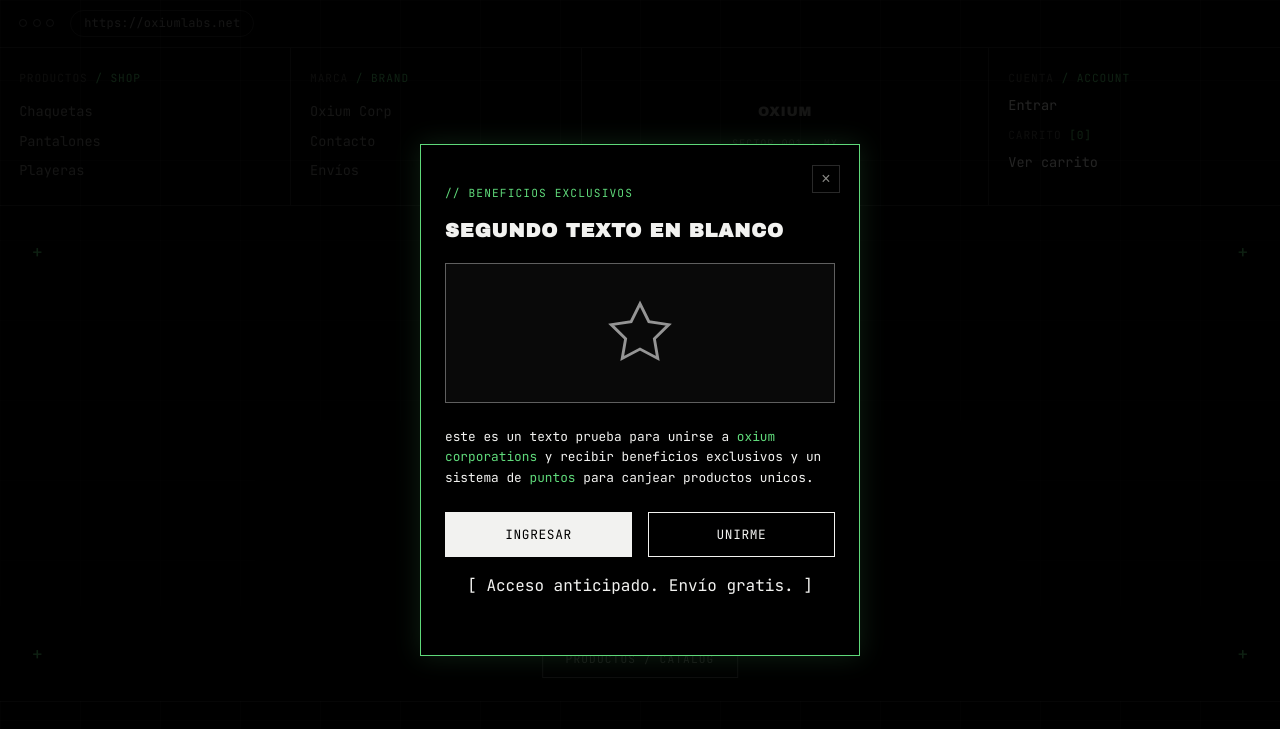
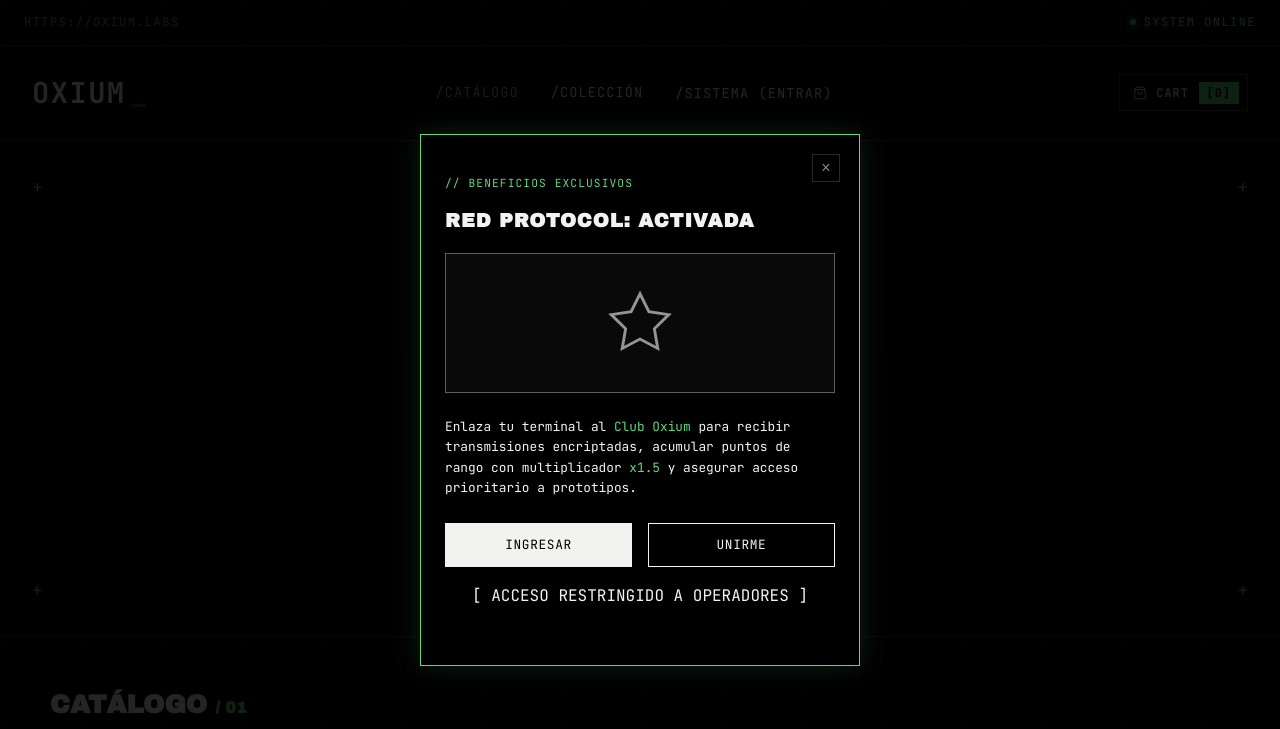
Before and after one commit to OXIUMLABS/OXIUM, a plain HTML site: page index.html in a window 1280 px wide. Shown: the top 729 px of the page. Drawn offline with Linux system fonts and the light colour scheme.

Commit message:
Add files via upload

```diff
--- a/index.html
+++ b/index.html
@@ -7,42 +7,42 @@
   <link rel="preconnect" href="https://fonts.googleapis.com">
   <link rel="preconnect" href="https://fonts.gstatic.com" crossorigin>
   <link href="https://fonts.googleapis.com/css2?family=Archivo+Black&family=JetBrains+Mono:wght@400;500;700&display=swap" rel="stylesheet">
-  <link rel="stylesheet" href="styles.css?v=104" />
+  <!-- Forzamos la actualización de caché en tu Mac cambiando la versión a ?v=105 -->
+  <link rel="stylesheet" href="styles.css?v=105" />
 </head>
 <body>
 
   <div class="grid-overlay" aria-hidden="true"></div>
 
-  <!-- BARRA TIPO VENTANA DE NAVEGADOR -->
+  <!-- BARRA DE ESTADO SUPERIOR (ESTILO TERMINAL TÁCTICA) -->
   <div class="chrome-bar">
-    <div class="chrome-dots"><span></span><span></span><span></span></div>
-    <div class="chrome-url">https://oxiumlabs.net</div>
+    <div class="chrome-url">HTTPS://OXIUM.LABS</div>
     <div class="chrome-spacer"></div>
+    <div class="system-status">
+      <span class="status-dot"></span> SYSTEM ONLINE
+    </div>
   </div>
 
-  <!-- NAV -->
+  <!-- NAVEGACIÓN PRINCIPAL (HEADER MINIMALISTA DE REFERENCIA) -->
   <header class="nav">
-    <div class="nav-col">
-      <p class="nav-label">Productos <span>/ shop</span></p>
-      <a href="#catalogo">Chaquetas</a>
-      <a href="#catalogo">Pantalones</a>
-      <a href="#catalogo">Playeras</a>
+    <div class="nav-brand-area">
+      <a href="#" class="wordmark">OXIUM <span class="brand-cursor">_</span></a>
     </div>
-    <div class="nav-col">
-      <p class="nav-label">Marca <span>/ brand</span></p>
-      <a href="#club">Oxium Corp</a>
-      <a href="#contacto">Contacto</a>
-      <a href="#contacto">Envíos</a>
+
+    <div class="nav-links-center">
+      <a href="#catalogo" class="active">/CATÁLOGO</a>
+      <a href="#club">/COLECCIÓN</a>
+      <button id="openAccountBtn" class="nav-terminal-link">/SISTEMA (<span id="navUserLabel">ENTRAR</span>)</button>
     </div>
-    <div class="nav-col nav-col--wordmark">
-      <a href="#" class="wordmark">OXIUM</a>
-      <p class="wordmark-sub">Sector 001 · MX</p>
-    </div>
-    <div class="nav-col nav-col--actions">
-      <p class="nav-label">Cuenta <span>/ account</span></p>
-      <button id="openAccountBtn" class="link-btn"><span id="navUserLabel">Entrar</span></button>
-      <p class="nav-label">Carrito <span id="cartCount">[0]</span></p>
-      <button id="openCartBtn" class="link-btn">Ver carrito</button>
+
+    <div class="nav-cart-area">
+      <button id="openCartBtn" class="cart-block-btn">
+        <svg viewBox="0 0 24 24" fill="none" stroke="currentColor" stroke-width="1.5" class="cart-icon">
+          <path d="M6 2L3 6v14a2 2 0 0 0 2 2h14a2 2 0 0 0 2-2V6l-3-4H6zM3 6h18M16 10a4 4 0 0 1-8 0" />
+        </svg>
+        <span class="cart-text">CART</span>
+        <span id="cartCount" class="cart-badge">0</span>
+      </button>
     </div>
   </header>
 
@@ -169,7 +169,6 @@
     <div class="panel">
       <button class="close-btn" data-close="accountOverlay">&times;</button>
 
-      <!-- VISTA 1: Autenticación Avanzada -->
       <div id="authView">
         <p class="panel-label">Acceso / 03</p>
         <h3 id="authTitle">Establecer terminal</h3>
@@ -187,7 +186,6 @@
         </p>
       </div>
 
-      <!-- VISTA 2: Mi Perfil Avanzado (SPA Interno) -->
       <div id="profileView" class="hidden">
         <p class="panel-label">Terminal / Activa</p>
         <div class="profile-head">
@@ -209,7 +207,6 @@
         </div>
         <p id="levelDesc" class="fineprint level-desc"></p>
 
-        <!-- SUB-SECCIÓN: Configuración de Parámetros/Preferencias -->
         <p class="panel-label">// PARÁMETROS GENERALES</p>
         <div class="profile-settings-block">
           <div class="setting-item">
@@ -232,7 +229,6 @@
           <button id="savePrefsBtn" class="btn full" style="font-size:0.7rem; padding:0.5rem; margin-top:0.8rem;">Actualizar Configuración</button>
         </div>
 
-        <!-- SUB-SECCIÓN: Administración de cuenta -->
         <p class="panel-label" style="margin-top: 1.5rem;">// ADMINISTRACIÓN DE TERMINAL</p>
         <div class="profile-settings-block">
           <input id="updateEmail" type="email" placeholder="Modificar Correo electrónico" />
@@ -272,18 +268,18 @@
     <div class="panel promo-modal">
       <button class="close-btn" id="closePromoBtn">&times;</button>
       <p class="panel-label">// BENEFICIOS EXCLUSIVOS</p>
-      <h3 class="wordmark" style="font-size: 1.2rem; margin-bottom: 1rem;">segundo texto en blanco</h3>
+      <h3 class="wordmark" style="font-size: 1.2rem; margin-bottom: 1rem;">RED PROTOCOL: ACTIVADA</h3>
       <div class="product-swatch" style="height: 140px; margin-bottom: 1.5rem; background: rgba(95, 217, 122, 0.05); border-color: var(--line-strong);">
         <svg viewBox="0 0 24 24" fill="none" stroke="var(--accent)" stroke-width="1"><path d="M12 2l3.09 6.26L22 9.27l-5 4.87 1.18 6.88L12 17.77l-6.18 3.25L7 14.14 2 9.27l6.91-1.01L12 2z"/></svg>
       </div>
       <p class="hero-sub" style="font-size: 0.8rem; text-align: left; margin-bottom: 1.5rem; color: var(--text);">
-        este es un texto prueba para unirse a <span style="color: var(--accent);">oxium corporations</span> y recibir beneficios exclusivos y un sistema de <span style="color: var(--accent);">puntos</span> para canjear productos unicos.
+        Enlaza tu terminal al <span style="color: var(--accent);">Club Oxium</span> para recibir transmisiones encriptadas, acumular puntos de rango con multiplicador <span style="color: var(--accent);">x1.5</span> y asegurar acceso prioritario a prototipos.
       </p>
       <div style="display: grid; grid-template-columns: 1fr 1fr; gap: 1rem;">
         <button id="promoLoginBtn" class="btn">INGRESAR</button>
         <button id="promoRegBtn" class="btn btn-outline">UNIRME</button>
       </div>
-      <p class="fineprint" style="text-align: center; margin-top: 1rem;">[ Acceso anticipado. Envío gratis. ]</p>
+      <p class="fineprint" style="text-align: center; margin-top: 1rem;">[ ACCESO RESTRINGIDO A OPERADORES ]</p>
     </div>
   </div>
 
--- a/styles.css
+++ b/styles.css
@@ -40,88 +40,95 @@ a { color: inherit; text-decoration: none; }
   opacity: 0.4;
 }
 
-/* ---------- Barra tipo navegador ---------- */
+/* ---------- Barra de Estado (Terminal Táctica) ---------- */
 .chrome-bar {
   position: relative;
-  z-index: 2;
+  z-index: 5;
   display: flex;
   align-items: center;
-  gap: 1rem;
-  padding: 0.6rem 1.2rem;
+  padding: 0.8rem 1.5rem;
   border-bottom: 1px solid var(--line);
   font-size: 0.75rem;
-  color: var(--text-dim);
+  font-family: var(--font-mono);
+  letter-spacing: 0.12em;
 }
-.chrome-dots { display: flex; gap: 0.35rem; }
-.chrome-dots span {
-  width: 8px; height: 8px;
+.chrome-url { color: var(--text-dim); }
+.chrome-spacer { flex: 1; }
+.system-status { color: var(--accent); display: flex; align-items: center; gap: 0.5rem; font-weight: 500; }
+.status-dot {
+  width: 6px; height: 6px;
+  background-color: var(--accent);
   border-radius: 50%;
-  border: 1px solid var(--line-strong);
+  box-shadow: 0 0 6px var(--accent);
+  display: inline-block;
 }
-.chrome-url {
-  border: 1px solid var(--line);
-  padding: 0.2rem 0.8rem;
-  border-radius: 999px;
-  letter-spacing: 0.02em;
-}
-.chrome-spacer { flex: 1; }
 
-/* ---------- Nav ---------- */
+/* ---------- Nav (Header Estilo Custom de Referencia) ---------- */
 .nav {
   position: relative;
-  z-index: 2;
-  display: grid;
-  grid-template-columns: 1fr 1fr 1.4fr 1fr;
+  z-index: 5;
+  display: flex;
+  align-items: center;
+  justify-content: space-between;
+  padding: 1.5rem 2rem;
   border-bottom: 1px solid var(--line);
+  background: var(--bg);
 }
-.nav-col {
-  padding: 1.4rem 1.2rem;
-  border-right: 1px solid var(--line);
+.nav-brand-area { display: flex; align-items: center; }
+.wordmark {
+  font-family: var(--font-mono);
+  font-size: 1.8rem;
+  font-weight: 700;
+  letter-spacing: 0.05em;
+  color: var(--text);
   display: flex;
-  flex-direction: column;
-  gap: 0.5rem;
+  align-items: center;
 }
-.nav-col:last-child { border-right: none; }
-.nav-col a { font-size: 0.85rem; color: var(--text-dim); }
-.nav-col a:hover { color: var(--text); }
-.nav-label {
-  font-size: 0.7rem;
+.brand-cursor {
+  color: var(--accent);
+  margin-left: 0.3rem;
+  font-weight: 900;
+  animation: pulseCursor 0.8s infinite alternate;
+}
+@keyframes pulseCursor { from { opacity: 0; } to { opacity: 1; } }
+
+.nav-links-center { display: flex; align-items: center; gap: 2rem; }
+.nav-links-center a, .nav-terminal-link {
+  font-size: 0.85rem;
+  font-family: var(--font-mono);
+  letter-spacing: 0.08em;
+  color: var(--text);
   text-transform: uppercase;
-  letter-spacing: 0.08em;
-  color: var(--text-faint);
-  margin: 0 0 0.3rem;
-}
-.nav-label span { color: var(--accent); }
-.nav-col--wordmark {
-  align-items: center;
-  justify-content: center;
-  text-align: center;
-}
-.wordmark {
-  font-family: var(--font-display);
-  font-size: 1.6rem;
-  letter-spacing: 0.05em;
-}
-.wordmark-sub {
-  font-size: 0.65rem;
-  color: var(--text-faint);
-  text-transform: uppercase;
-  letter-spacing: 0.08em;
-  margin: 0.3rem 0 0;
-}
-.nav-col--actions { gap: 0.2rem; }
-.link-btn {
   background: none;
   border: none;
-  color: var(--text);
-  font-family: var(--font-mono);
-  font-size: 0.85rem;
-  text-align: left;
   padding: 0;
   cursor: pointer;
-  margin-bottom: 0.6rem;
+  transition: color 0.2s ease;
 }
-.link-btn:hover { color: var(--text-dim); }
+.nav-links-center a.active, .nav-links-center a:hover, .nav-terminal-link:hover { color: var(--accent); }
+
+.nav-cart-area { display: flex; align-items: center; }
+.cart-block-btn {
+  background: transparent;
+  border: 1px solid var(--accent-dim);
+  color: var(--text);
+  display: flex;
+  align-items: center;
+  font-family: var(--font-mono);
+  padding: 0.4rem 0.5rem 0.4rem 0.8rem;
+  font-size: 0.75rem;
+  letter-spacing: 0.08em;
+  cursor: pointer;
+  gap: 0.6rem;
+  transition: border-color 0.2s, box-shadow 0.2s;
+}
+.cart-block-btn:hover { border-color: var(--accent); box-shadow: 0 0 10px rgba(95, 217, 122, 0.1); }
+.cart-icon { width: 14px; height: 14px; }
+.cart-text { font-weight: 500; }
+.cart-badge {
+  background: var(--accent); color: #000; font-weight: 700;
+  padding: 0.2rem 0.5rem; display: inline-flex; align-items: center; justify-content: center; min-width: 20px;
+}
 
 /* ---------- Hero ---------- */
 .hero {
@@ -147,159 +154,67 @@ a { color: inherit; text-decoration: none; }
   filter: grayscale(0.5) contrast(1.1);
 }
 .hero-frame { position: relative; z-index: 2; text-align: center; max-width: 640px; padding: 2rem; }
-.hero-tag {
-  font-size: 0.75rem;
-  text-transform: uppercase;
-  letter-spacing: 0.15em;
-  color: var(--accent);
-  margin-bottom: 1.2rem;
-}
-.hero-title {
-  font-family: var(--font-display);
-  font-size: clamp(3.5rem, 10vw, 7rem);
-  margin: 0 0 1.2rem;
-  letter-spacing: 0.02em;
-}
+.hero-tag { font-size: 0.75rem; text-transform: uppercase; letter-spacing: 0.15em; color: var(--accent); margin-bottom: 1.2rem; }
+.hero-title { font-family: var(--font-display); font-size: clamp(3.5rem, 10vw, 7rem); margin: 0 0 1.2rem; letter-spacing: 0.02em; }
 .hero-sub { color: var(--text-dim); font-size: 0.95rem; max-width: 460px; margin: 0 auto; }
 
-.crosshair {
-  position: absolute;
-  font-size: 1.1rem;
-  color: var(--accent);
-  z-index: 3;
-}
+.crosshair { position: absolute; font-size: 1.1rem; color: var(--accent); z-index: 3; }
 .crosshair--tl { top: 2rem; left: 2rem; }
 .crosshair--tr { top: 2rem; right: 2rem; }
 .crosshair--bl { bottom: 2rem; left: 2rem; }
 .crosshair--br { bottom: 2rem; right: 2rem; }
 
 .hero-tab {
-  position: absolute;
-  bottom: 1.4rem;
-  left: 50%;
-  transform: translateX(-50%);
-  border: 1px solid var(--line-strong);
-  background: #000;
-  padding: 0.5rem 1.4rem;
-  font-size: 0.7rem;
-  text-transform: uppercase;
-  letter-spacing: 0.1em;
-  color: var(--text-dim);
-  z-index: 3;
+  position: absolute; bottom: 1.4rem; left: 50%; transform: translateX(-50%);
+  border: 1px solid var(--line-strong); background: #000; padding: 0.5rem 1.4rem;
+  font-size: 0.7rem; text-transform: uppercase; letter-spacing: 0.1em; color: var(--text-dim); z-index: 3;
 }
 
 /* ---------- Catalog ---------- */
-.catalog {
-  position: relative;
-  z-index: 2;
-  padding: 3rem 1.5rem 4rem;
-  border-bottom: 1px solid var(--line);
-}
+.catalog { position: relative; z-index: 2; padding: 3rem 1.5rem 4rem; border-bottom: 1px solid var(--line); }
 .section-head { max-width: 1180px; margin: 0 auto 2rem; }
-.section-head h2 {
-  font-family: var(--font-display);
-  font-size: 1.6rem;
-  text-transform: uppercase;
-  margin: 0 0 0.4rem;
-}
+.section-head h2 { font-family: var(--font-display); font-size: 1.6rem; text-transform: uppercase; margin: 0 0 0.4rem; }
 .section-head h2 span { color: var(--accent); font-size: 1rem; }
 .section-head p { color: var(--text-dim); margin: 0; font-size: 0.85rem; }
 
 .product-grid {
-  max-width: 1180px;
-  margin: 0 auto;
-  display: grid;
+  max-width: 1180px; margin: 0 auto; display: grid;
   grid-template-columns: repeat(auto-fit, minmax(230px, 1fr));
-  border-top: 1px solid var(--line);
-  border-left: 1px solid var(--line);
+  border-top: 1px solid var(--line); border-left: 1px solid var(--line);
 }
 
 /* ---------- Tarjeta de Producto (Estructura Base) ---------- */
 .product-card {
-  border-right: 1px solid var(--line);
-  border-bottom: 1px solid var(--line);
-  padding: 1.2rem;
-  display: flex;
-  flex-direction: column;
-  gap: 0.6rem;
-  position: relative;
-  z-index: 1;
+  border-right: 1px solid var(--line); border-bottom: 1px solid var(--line);
+  padding: 1.2rem; display: flex; flex-direction: column; gap: 0.6rem; position: relative; z-index: 1;
+  outline: 1px solid transparent; outline-offset: -1px;
+  transition: transform 0.25s cubic-bezier(0.25, 1, 0.5, 1), outline-color 0.25s ease, box-shadow 0.25s ease;
+}
+.product-card:hover { transform: scale(1.02); z-index: 10; outline-color: var(--accent); box-shadow: 0 0 15px rgba(95, 217, 122, 0.15); }
 
-  outline: 1px solid transparent;
-  outline-offset: -1px;
-
-  transition: transform 0.25s cubic-bezier(0.25, 1, 0.5, 1),
-              outline-color 0.25s ease,
-              box-shadow 0.25s ease;
-}
-
-/* ---------- Hover de Producto ---------- */
-.product-card:hover {
-  transform: scale(1.02);
-  z-index: 10;
-  outline-color: var(--accent);
-  box-shadow: 0 0 15px rgba(95, 217, 122, 0.15);
-}
-
-/* ---------- Contenedor Textil / Imagen ---------- */
 .product-swatch {
-  height: 160px;
-  border: 1px solid var(--line);
-  display: flex;
-  align-items: center;
-  justify-content: center;
-  overflow: hidden;
-  filter: grayscale(1);
-  transition: filter 0.3s ease, border-color 0.3s ease;
+  height: 160px; border: 1px solid var(--line); display: flex; align-items: center; justify-content: center;
+  overflow: hidden; filter: grayscale(1); transition: filter 0.3s ease, border-color 0.3s ease;
 }
 .product-swatch svg { width: 50%; height: 50%; opacity: 0.8; }
 .product-swatch img { width: 100%; height: 100%; object-fit: cover; }
-
-.product-card:hover .product-swatch {
-  filter: grayscale(0.2) contrast(1.1);
-  border-color: var(--accent-dim);
-}
+.product-card:hover .product-swatch { filter: grayscale(0.2) contrast(1.1); border-color: var(--accent-dim); }
 
 .product-name { font-weight: 500; font-size: 0.9rem; margin: 0; text-transform: uppercase; letter-spacing: 0.02em; }
 .product-desc { color: var(--text-faint); font-size: 0.75rem; margin: 0; }
-.product-row {
-  display: flex;
-  align-items: center;
-  justify-content: space-between;
-  margin-top: auto;
-  padding-top: 0.5rem;
-  border-top: 1px solid var(--line);
-}
+.product-row { display: flex; align-items: center; justify-content: space-between; margin-top: auto; padding-top: 0.5rem; border-top: 1px solid var(--line); }
 .price { font-size: 0.85rem; }
 .add-btn {
-  background: transparent;
-  border: 1px solid var(--line-strong);
-  color: var(--text);
-  padding: 0.4rem 0.8rem;
-  font-size: 0.7rem;
-  text-transform: uppercase;
-  letter-spacing: 0.05em;
-  cursor: pointer;
-  font-family: var(--font-mono);
+  background: transparent; border: 1px solid var(--line-strong); color: var(--text);
+  padding: 0.4rem 0.8rem; font-size: 0.7rem; text-transform: uppercase; letter-spacing: 0.05em; cursor: pointer; font-family: var(--font-mono);
 }
 .add-btn:hover { background: var(--accent); color: #000; border-color: var(--accent); }
 
 /* ---------- Buttons ---------- */
 .btn {
-  display: inline-flex;
-  align-items: center;
-  justify-content: center;
-  padding: 0.8rem 1.6rem;
-  border-radius: 0;
-  font-family: var(--font-mono);
-  font-size: 0.8rem;
-  text-transform: uppercase;
-  letter-spacing: 0.05em;
-  cursor: pointer;
-  border: 1px solid var(--text);
-  background: var(--text);
-  color: #000;
-  transition: background 0.2s ease, color 0.2s ease;
+  display: inline-flex; align-items: center; justify-content: center; padding: 0.8rem 1.6rem; border-radius: 0;
+  font-family: var(--font-mono); font-size: 0.8rem; text-transform: uppercase; letter-spacing: 0.05em; cursor: pointer;
+  border: 1px solid var(--text); background: var(--text); color: #000; transition: background 0.2s ease, color 0.2s ease;
 }
 .btn:hover { background: transparent; color: var(--text); }
 .btn-outline { background: transparent; color: var(--text); }
@@ -307,134 +222,54 @@ a { color: inherit; text-decoration: none; }
 .btn.full { width: 100%; margin-top: 0.5rem; }
 
 /* ---------- Club ---------- */
-.club {
-  position: relative;
-  z-index: 2;
-  border-bottom: 1px solid var(--line);
-}
+.club { position: relative; z-index: 2; border-bottom: 1px solid var(--line); }
 .club-inner {
-  max-width: 1180px;
-  margin: 0 auto;
-  padding: 3rem 1.5rem;
-  display: flex;
-  align-items: center;
-  justify-content: space-between;
-  gap: 2rem;
-  flex-wrap: wrap;
+  max-width: 1180px; margin: 0 auto; padding: 3rem 1.5rem; display: flex;
+  align-items: center; justify-content: space-between; gap: 2rem; flex-wrap: wrap;
 }
 .club-inner h2 { font-family: var(--font-display); font-size: 1.4rem; text-transform: uppercase; margin: 0.3rem 0; }
 .club-inner .hero-sub { margin-bottom: 0; }
 
 /* ---------- Footer ---------- */
-.footer {
-  position: relative;
-  z-index: 2;
-  padding: 2rem 1.5rem;
-}
-.footer-grid {
-  max-width: 1180px;
-  margin: 0 auto;
-  display: grid;
-  grid-template-columns: 1.4fr repeat(4, 1fr);
-  gap: 1.5rem;
-  align-items: center;
-}
+.footer { position: relative; z-index: 2; padding: 2rem 1.5rem; }
+.footer-grid { max-width: 1180px; margin: 0 auto; display: grid; grid-template-columns: 1.4fr repeat(4, 1fr); gap: 1.5rem; align-items: center; }
 .footer-barcode {
-  height: 46px;
-  background: repeating-linear-gradient(
-    to right,
-    #fff 0px, #fff 2px,
-    transparent 2px, transparent 4px,
-    #fff 4px, #fff 5px,
-    transparent 5px, transparent 9px,
-    #fff 9px, #fff 12px,
-    transparent 12px, transparent 14px
-  );
-  opacity: 0.85;
+  height: 46px; background: repeating-linear-gradient(
+    to right, #fff 0px, #fff 2px, transparent 2px, transparent 4px, #fff 4px, #fff 5px, transparent 5px, transparent 9px, #fff 9px, #fff 12px, transparent 12px, transparent 14px
+  ); opacity: 0.85;
 }
 .footer-label { font-size: 0.65rem; text-transform: uppercase; letter-spacing: 0.08em; color: var(--accent); margin: 0 0 0.2rem; }
 .footer-value { font-size: 0.8rem; margin: 0; }
 .footer-fine { color: var(--text-dim); font-size: 0.7rem; }
 
 /* ---------- Overlays & Panels ---------- */
-.overlay {
-  position: fixed;
-  inset: 0;
-  background: rgba(0,0,0,0.75);
-  display: flex;
-  justify-content: flex-end;
-  z-index: 100;
-}
+.overlay { position: fixed; inset: 0; background: rgba(0,0,0,0.75); display: flex; justify-content: flex-end; z-index: 100; }
 .overlay.hidden { display: none; }
 
-.panel {
-  width: min(420px, 92vw);
-  height: 100%;
-  background: #000000;
-  border-left: 1px solid var(--line-strong);
-  padding: 2.5rem 1.5rem;
-  overflow-y: auto;
-  position: relative;
-}
+.panel { width: min(420px, 92vw); height: 100%; background: #000000; border-left: 1px solid var(--line-strong); padding: 2.5rem 1.5rem; overflow-y: auto; position: relative; }
 .panel-label { font-size: 0.7rem; text-transform: uppercase; letter-spacing: 0.1em; color: var(--accent); margin: 0 0 0.8rem; }
 .panel h3 { font-family: var(--font-display); font-size: 1.1rem; text-transform: uppercase; margin: 0 0 1rem; }
 .panel h4 { font-size: 0.75rem; text-transform: uppercase; letter-spacing: 0.08em; color: var(--text-faint); margin: 1.2rem 0 0.6rem; }
 
 .close-btn {
-  position: absolute;
-  top: 1.2rem;
-  right: 1.2rem;
-  background: transparent;
-  border: 1px solid var(--line);
-  color: var(--text-dim);
-  width: 28px; height: 28px;
-  font-size: 1rem;
-  cursor: pointer;
-  display: flex;
-  align-items: center;
-  justify-content: center;
+  position: absolute; top: 1.2rem; right: 1.2rem; background: transparent; border: 1px solid var(--line);
+  color: var(--text-dim); width: 28px; height: 28px; font-size: 1rem; cursor: pointer; display: flex; align-items: center; justify-content: center;
 }
 .close-btn:hover { color: var(--text); border-color: var(--accent); }
 
-.panel input, .technical-select {
-  width: 100%;
-  padding: 0.7rem 0.9rem;
-  margin-bottom: 0.8rem;
-  border-radius: 0;
-  border: 1px solid var(--line);
-  background: transparent;
-  color: var(--text);
-  font-family: var(--font-mono);
-  font-size: 0.85rem;
-}
+.panel input, .technical-select { width: 100%; padding: 0.7rem 0.9rem; margin-bottom: 0.8rem; border-radius: 0; border: 1px solid var(--line); background: transparent; color: var(--text); font-family: var(--font-mono); font-size: 0.85rem; }
 .panel input::placeholder { color: var(--text-faint); }
 .panel input:focus, .technical-select:focus { outline: none; border-color: var(--accent); }
 
-/* Selector técnico desplegable */
-.technical-select {
-  background: var(--panel);
-  color: var(--text-dim);
-  cursor: pointer;
-}
-.technical-select option {
-  background: #000;
-  color: var(--text);
-}
-
-.profile-settings-block {
-  border: 1px solid var(--line);
-  padding: 1rem;
-  margin-bottom: 1rem;
-  background: rgba(255,255,255,0.01);
-}
-
+.technical-select { background: var(--panel); color: var(--text-dim); cursor: pointer; }
+.technical-select option { background: #000; color: var(--text); }
+.profile-settings-block { border: 1px solid var(--line); padding: 1rem; margin-bottom: 1rem; background: rgba(255,255,255,0.01); }
 .hidden { display: none !important; }
 
-/* Profile styling */
+/* Profile */
 .profile-head { display: flex; align-items: center; gap: 0.9rem; margin-bottom: 1.5rem; }
 .level-badge { width: 44px; height: 44px; flex-shrink: 0; border: 1px solid var(--line-strong); }
 .profile-head h3 { margin: 0; text-transform: none; font-size: 0.95rem; font-family: var(--font-mono); font-weight: 500; }
-
 .level-bar-wrap { margin-bottom: 0.4rem; }
 .level-bar-labels { display: flex; justify-content: space-between; font-size: 0.7rem; color: var(--text-dim); text-transform: uppercase; letter-spacing: 0.05em; margin-bottom: 0.4rem; }
 .level-bar-track { height: 6px; background: #111; border: 1px solid var(--line); overflow: hidden; }
@@ -455,9 +290,8 @@ a { color: inherit; text-decoration: none; }
 .toast.hidden { display: none; }
 
 @media (max-width: 900px) {
-  .nav { grid-template-columns: 1fr 1fr; }
-  .nav-col--wordmark { grid-column: 1 / -1; order: -1; border-bottom: 1px solid var(--line); }
-  .footer-grid { grid-template-columns: 1fr 1fr; }
+  .nav { flex-direction: column; gap: 1rem; padding: 1rem; }
+  .nav-links-center { gap: 1.2rem; }
 }
 
 /* ---------- ESTRUCTURA SPA DE DETALLE ---------- */
@@ -496,11 +330,8 @@ a { color: inherit; text-decoration: none; }
 
 /* ---------- ANUNCIO POP-UP DE ENTRADA ---------- */
 .promo-modal {
-  width: min(440px, 92vw) !important;
-  height: auto !important;
-  border: 1px solid var(--accent) !important;
-  box-shadow: 0 0 25px rgba(95, 217, 122, 0.15);
-  animation: oxiumPop 0.35s cubic-bezier(0.175, 0.885, 0.32, 1.275);
+  width: min(440px, 92vw) !important; height: auto !important; border: 1px solid var(--accent) !important;
+  box-shadow: 0 0 25px rgba(95, 217, 122, 0.15); animation: oxiumPop 0.35s cubic-bezier(0.175, 0.885, 0.32, 1.275);
 }
 @keyframes oxiumPop { from { opacity: 0; transform: scale(0.92); } to { opacity: 1; transform: scale(1); } }
 
```
